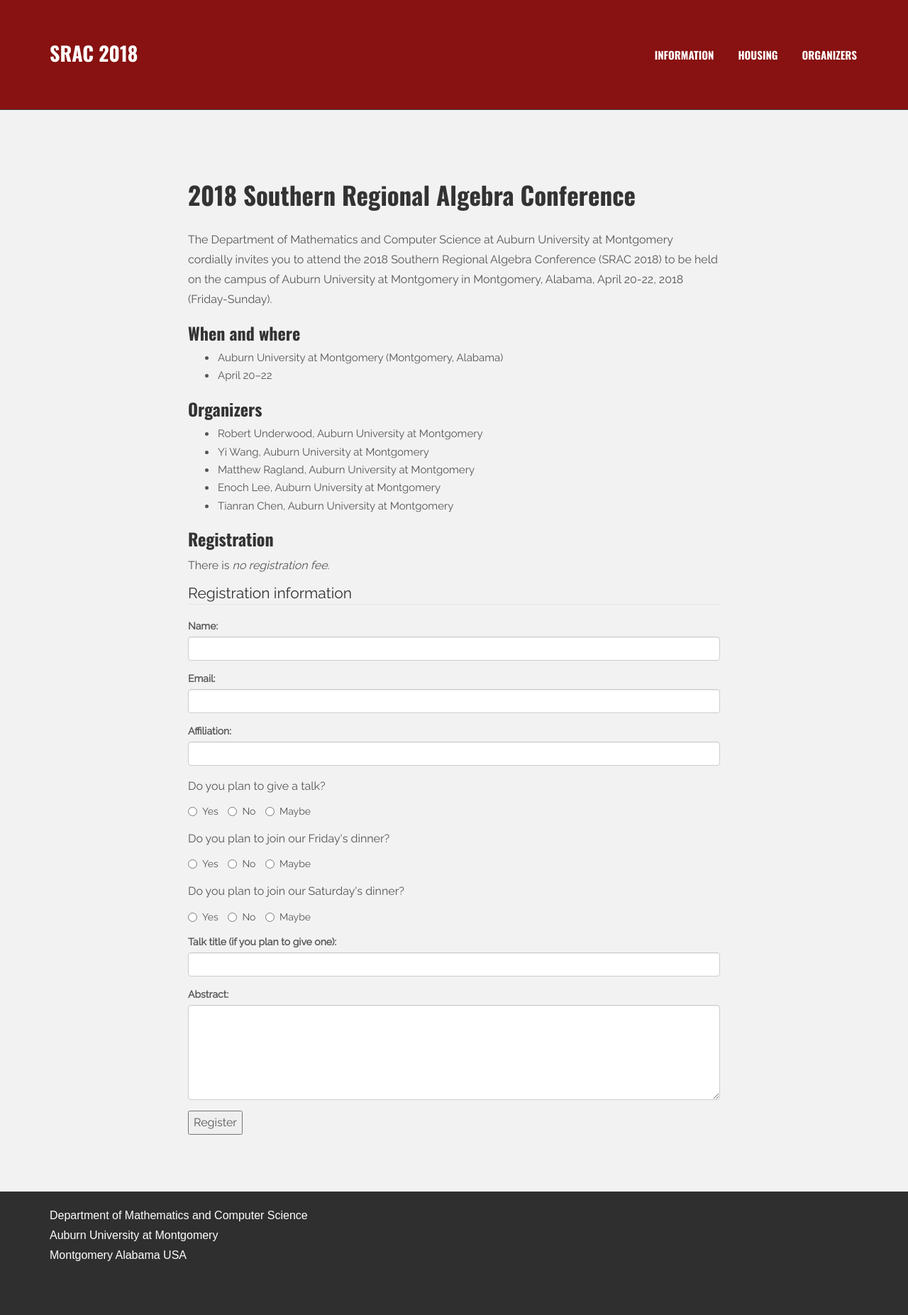
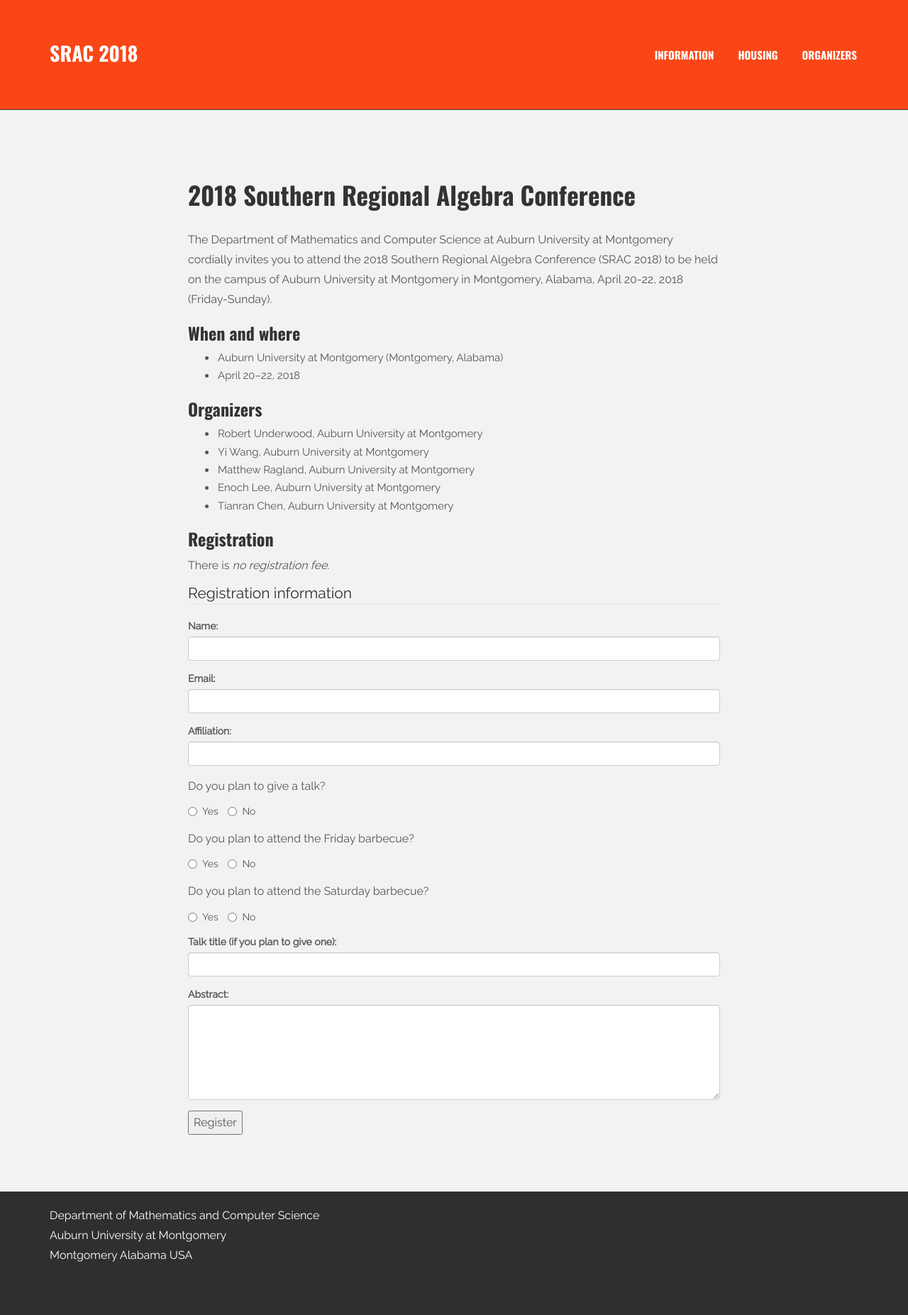
Before and after one commit to srac18/srac18.github.io, a Jekyll site: the page built from index.markdown, in a window 1280 px wide. Shown: the whole page at 71% size. Built offline with Jekyll 4.4.1, drawn with Linux system fonts in a browser that asks for light colours; nearby versions of some CDN libraries.

Commit message:
Fixes AUM color, removed "maybe"

```diff
--- a/css/main.css
+++ b/css/main.css
@@ -128,7 +128,7 @@
 }
 
 .navbar-inverse {
-    background-color: #881111;
+    background-color: #fa4616;
     border-color: #444444;
 }
 
@@ -183,7 +183,7 @@
 
 
 #footer {
-    font-family: 'Ubuntu', sans-serif;
+    font-family: 'Raleway', sans-serif;
     background-color: #2f2f2f;
     padding-top: 20px;
     padding-bottom: 60px;
--- a/index.markdown
+++ b/index.markdown
@@ -12,7 +12,7 @@
 
 ### When and where
 * Auburn University at Montgomery (Montgomery, Alabama)
-* April 20--22
+* April 20--22, 2018
 
 ### Organizers
 
@@ -46,21 +46,21 @@
         <p>Do you plan to give a talk?</p>
         <label for="talkyes" class="radio-inline"><input type="radio" name="entry.1155425139" id="talkyes" value="Yes"/>Yes</label>
         <label for="talkno"  class="radio-inline"><input type="radio" name="entry.1155425139" id="talkno" value="No"/>No</label>
-        <label for="talkmb"  class="radio-inline"><input type="radio" name="entry.1155425139" id="talkmb" value="Maybe"/>Maybe</label>
+        <!-- <label for="talkmb"  class="radio-inline"><input type="radio" name="entry.1155425139" id="talkmb" value="Maybe"/>Maybe</label> -->
     </div>
 
     <div class="form-group">
-        <p>Do you plan to join our Friday's dinner?</p>
+        <p>Do you plan to attend the Friday barbecue?</p>
         <label for="friyes" class="radio-inline"><input type="radio" name="entry.153670286" id="friyes" value="Yes"/>Yes</label>
         <label for="frino"  class="radio-inline"><input type="radio" name="entry.153670286" id="frino" value="No"/>No</label>
-        <label for="frimb"  class="radio-inline"><input type="radio" name="entry.153670286" id="frimb" value="Maybe"/>Maybe</label>
+        <!-- <label for="frimb"  class="radio-inline"><input type="radio" name="entry.153670286" id="frimb" value="Maybe"/>Maybe</label> -->
     </div>
 
     <div class="form-group">
-        <p>Do you plan to join our Saturday's dinner?</p>
+        <p>Do you plan to attend the Saturday barbecue?</p>
         <label for="satyes" class="radio-inline"><input type="radio" name="entry.1411199947" id="satyes" value="Yes"/>Yes</label>
         <label for="satno"  class="radio-inline"><input type="radio" name="entry.1411199947" id="satno" value="No"/>No</label>
-        <label for="satmb"  class="radio-inline"><input type="radio" name="entry.1411199947" id="satmb" value="Maybe"/>Maybe</label>
+        <!-- <label for="satmb"  class="radio-inline"><input type="radio" name="entry.1411199947" id="satmb" value="Maybe"/>Maybe</label> -->
     </div>
 
     <div class="form-group">
```
